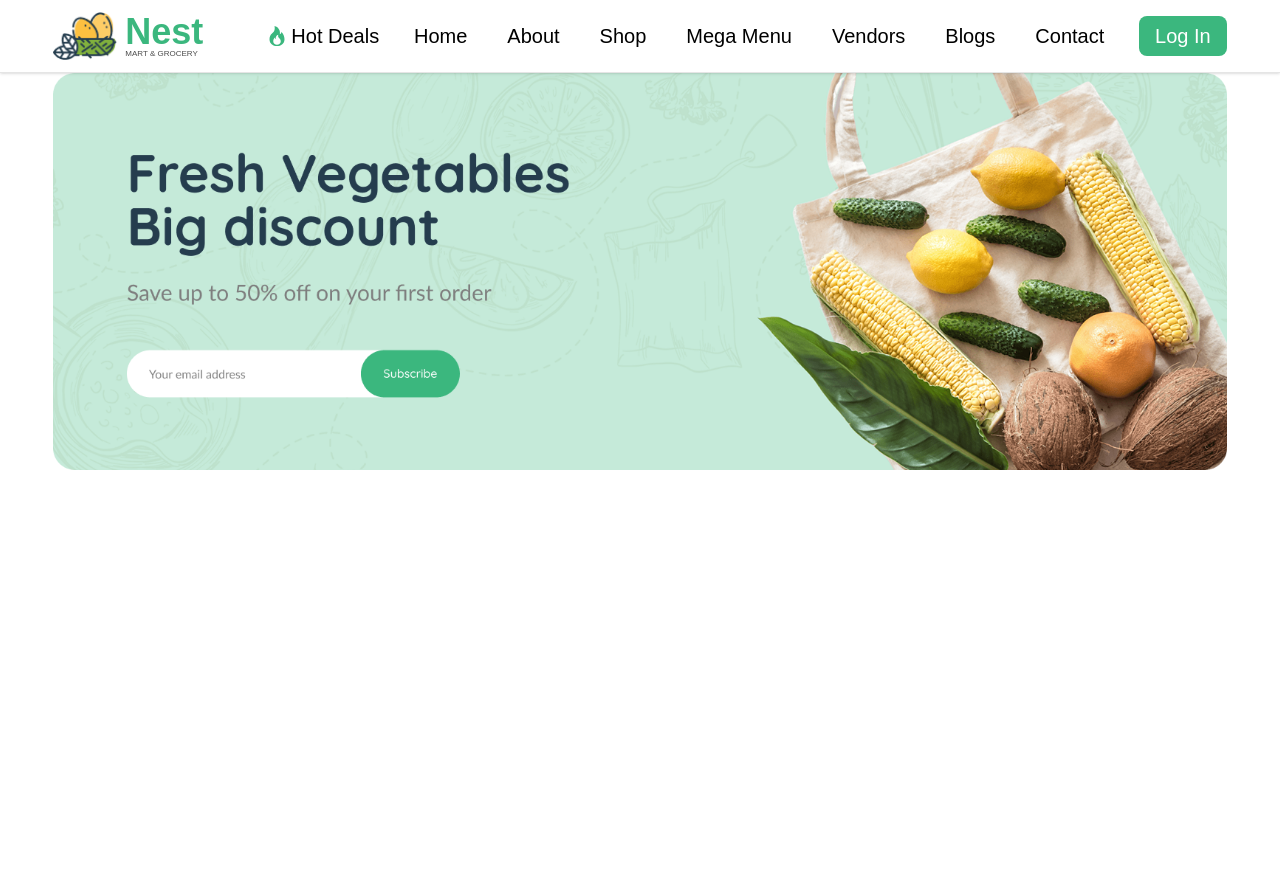
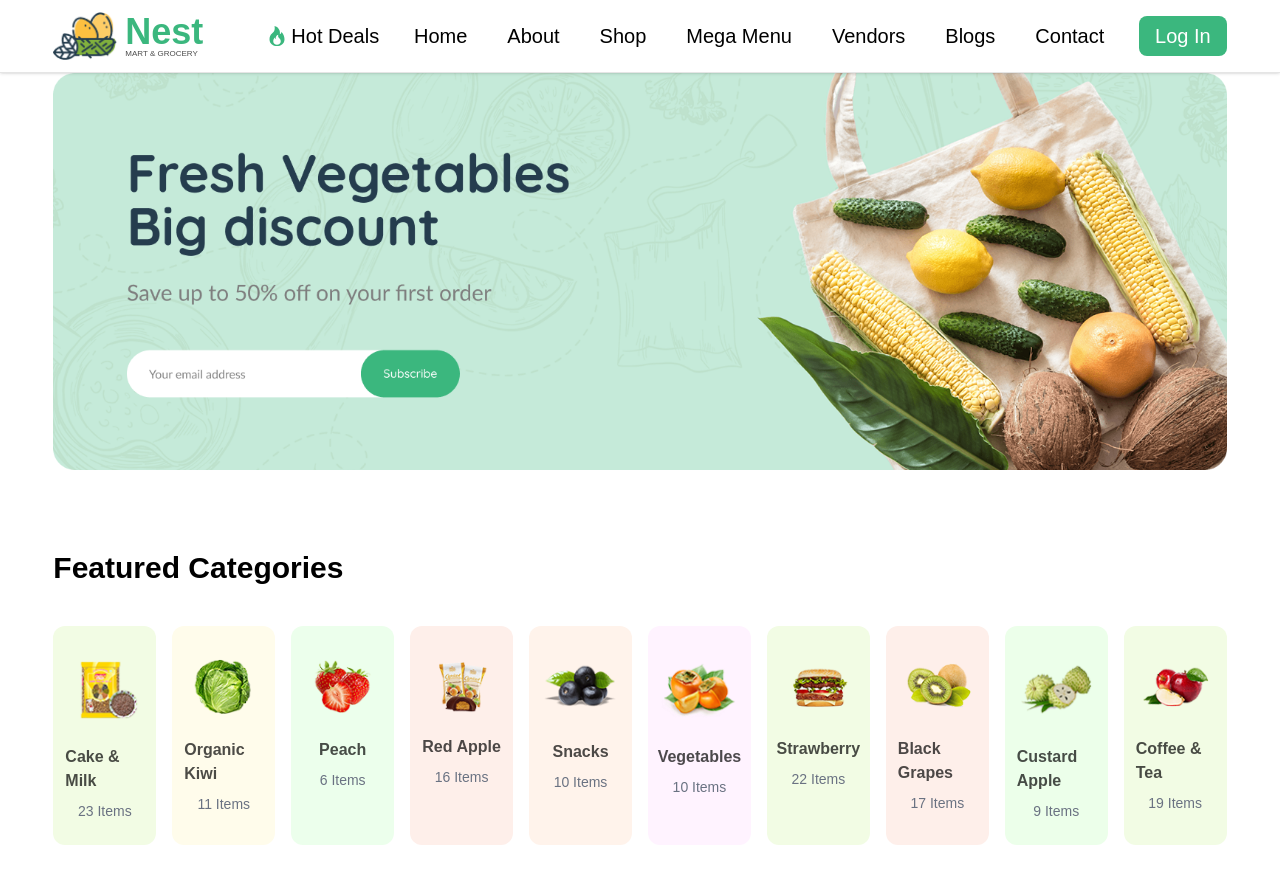
Before and after one commit to atikurrahman24/Nest_Assest, a React (Vite) app: page / in a window 1280 px wide. Shown: the top 884 px of the page. Before the commit the page ends 800 px from the top, so only its background shows below. Built offline with nearby package versions, Linux system fonts and the light colour scheme.

Commit message:
Featured Category Added

```diff
--- /dev/null
+++ b/src/Components/Pages/Home/Featured.jsx
@@ -0,0 +1,37 @@
+import React from 'react'
+
+export default function Featured() {
+
+    const figure=[
+        {image:"/Images/Figure-1.png", name:"Cake & Milk", stock:"23 Items", bg:"bg-[#F2FCE4]"},
+        {image:"/Images/Figure-2.png", name:"Organic Kiwi", stock:"11 Items", bg:"bg-[#FFFCEB]"},
+        {image:"/Images/Figure-3.png", name:"Peach", stock:"6 Items", bg:"bg-[#ECFFEC]"},
+        {image:"/Images/Figure-4.png", name:"Red Apple", stock:"16 Items", bg:"bg-[#FEEFEA]"},
+        {image:"/Images/Figure-5.png", name:"Snacks", stock:"10 Items", bg:"bg-[#FFF3EB]"},
+        {image:"/Images/Figure-6.png", name:"Vegetables", stock:"10 Items", bg:"bg-[#FFF3FF]"},
+        {image:"/Images/Figure-7.png", name:"Strawberry", stock:"22 Items", bg:"bg-[#F2FCE4]"},
+        {image:"/Images/Figure-8.png", name:"Black Grapes", stock:"17 Items", bg:"bg-[#FEEFEA]"},
+        {image:"/Images/Figure-9.png", name:"Custard Apple", stock:"9 Items", bg:"bg-[#ECFFEA]"},
+        {image:"/Images/Figure-10.png", name:"Coffee & Tea", stock:"19 Items", bg:"bg-[#F2FCE4]"}
+    ]
+  return (
+    <div>
+
+      <div className='w-11/12 mx-auto py-20'>
+        <h2 className="text-3xl font-semibold text-start mb-10">Featured Categories</h2>
+        <div className='grid grid-cols-2 md:grid-cols-5 lg:grid-cols-10 gap-4'>
+            {figure.map((item, i)=>(
+                <div key={item.i} className={item.bg+" rounded-xl"}>
+                    <div className='px-3 py-6  flex flex-col items-center'>
+                        <img src={item.image} alt={item.name} className='w-24 mb-4'/>
+                        <h3 className='font-semibold text-black/70 mb-2'>{item.name}</h3>
+                        <p className='text-sm text-gray-500'>{item.stock}</p>
+                    </div>
+                </div>
+            ))}
+        </div>
+      </div>
+
+    </div>
+  )
+}
--- a/src/Components/Pages/Home/Home.jsx
+++ b/src/Components/Pages/Home/Home.jsx
@@ -1,4 +1,5 @@
 import Navbar from "../../Navbar";
+import Featured from "./Featured";
 
 export default function Home() {
   return (
@@ -6,7 +7,7 @@ export default function Home() {
       <div>
         <Navbar></Navbar>
         <div className="w-11/12 mx-auto"><img src="/Images/banner.png" alt="Banner" className="w-full"/></div>
-
+        <Featured></Featured>
       </div>
     </div>
   )
```
